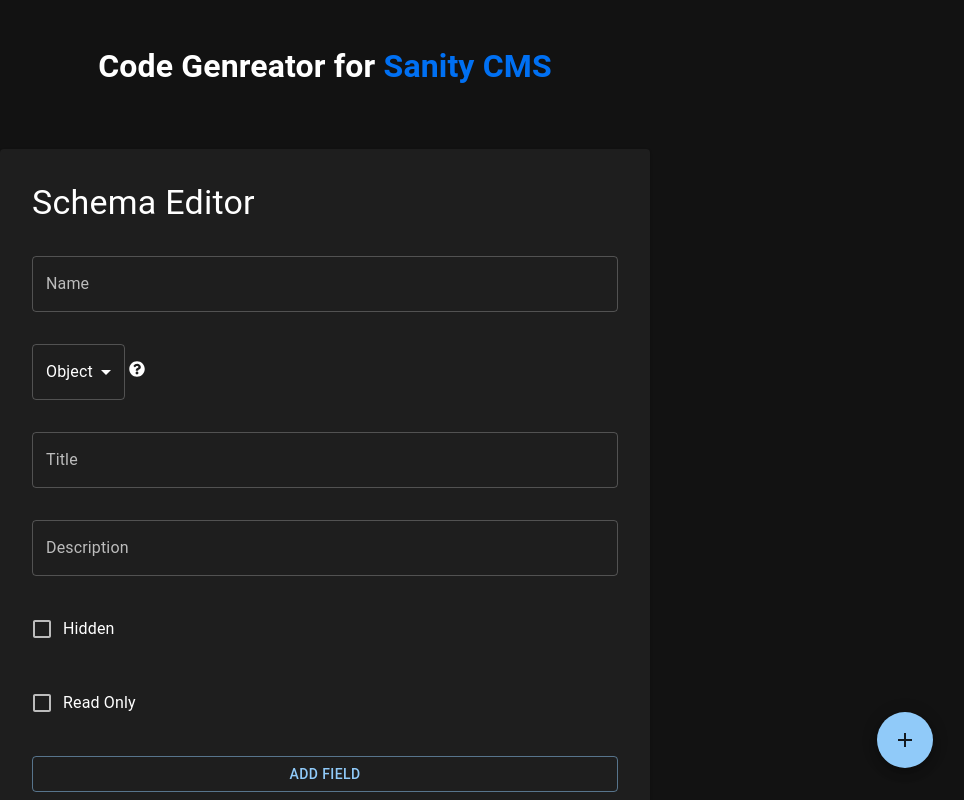
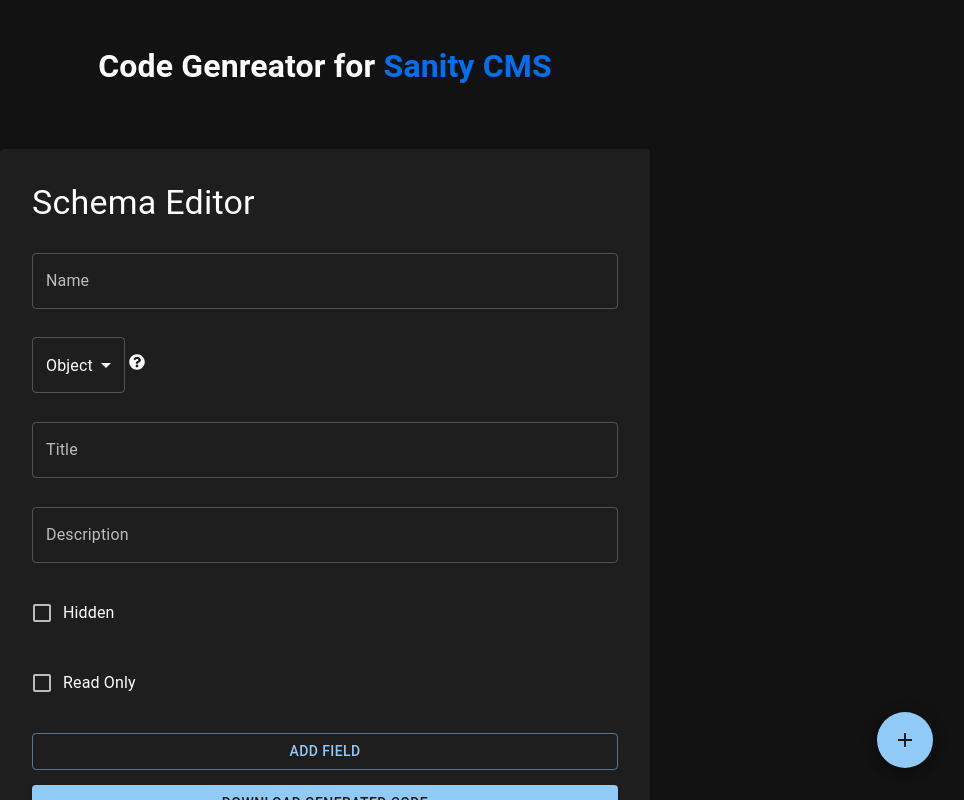
Before and after one commit to TheBigSasha/sanity_config_creator, a Next.js app: page / in a window 1280 px wide. Shown: the top 800 px of the page, without its empty margins (315-1279 px from the left). Built offline with nearby package versions, Linux system fonts and the light colour scheme.

Commit message:
beautify UI

```diff
--- a/components/SanityTypeCreator.tsx
+++ b/components/SanityTypeCreator.tsx
@@ -296,7 +296,7 @@
 const Form = styled.form<{ isRoot?: boolean }>`
   display: flex;
   flex-direction: column;
-  gap: 0.25rem;
+  gap: 0.15rem;
   padding: ${({ isRoot }) => (!isRoot ? "0" : " 0.5rem 2rem 1rem 2rem")};
   margin-top: ${({ isRoot }) => (!isRoot ? "0" : "25px")};
   width: ${({ isRoot }) => (isRoot ? "clamp(300px, 80vw, 650px);" : "300px")};
```
